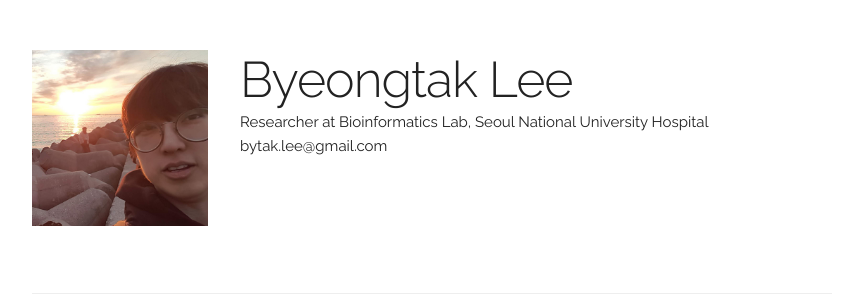
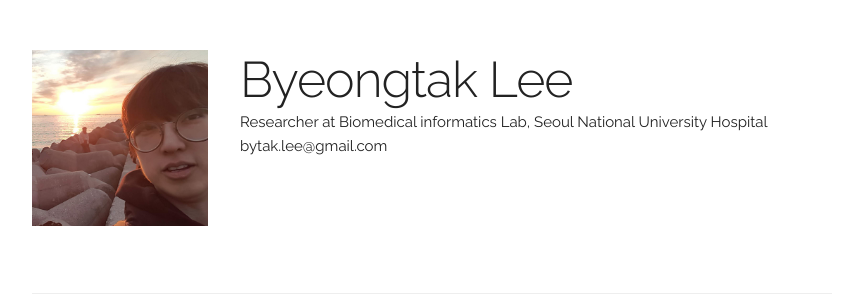
Before and after one commit to byeongtak/byeongtak.github.io, a Jekyll site: the page built from index.html, in a window 1280 px wide and 900 px high. Shown: the top 306 px of the window, without its empty margins (208-1071 px from the left). Built offline with Jekyll 4.4.1, drawn with Linux system fonts in a browser that asks for light colours.

Commit message:
Update main_info.yaml

```diff
--- a/_data/main_info.yaml
+++ b/_data/main_info.yaml
@@ -1,5 +1,5 @@
 name: "Byeongtak Lee"
-title: "Researcher at Bioinformatics Lab, Seoul National University Hospital"
+title: "Researcher at Biomedical informatics Lab, Seoul National University Hospital"
 email: "bytak.lee@gmail.com"
 profile_pic: "/assets/profile-pics/KakaoTalk_Photo_2024-11-18-23-00-28 002.jpeg"
 cv: "assets/statement/CV-241127.pdf"
```
